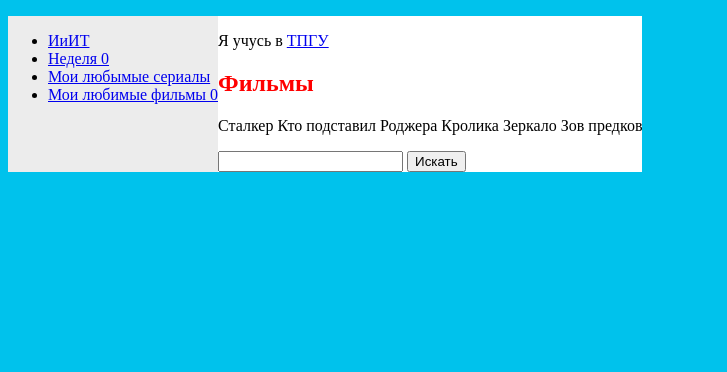
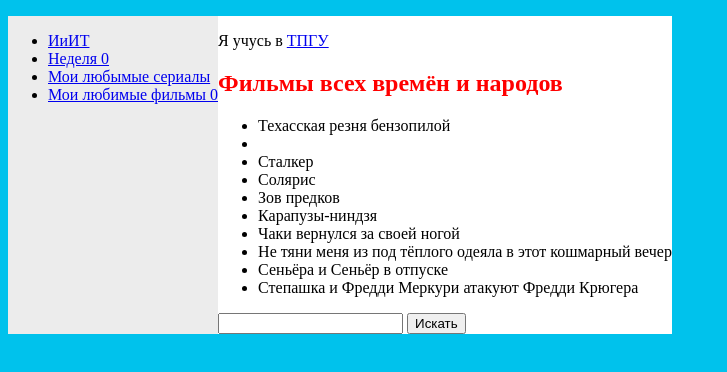
Before and after one commit to Chaoslegion-cpu/Chaoslegion-cpu.github.io, a plain HTML site: page films.html in a window 1280 px wide. Shown: the part 186-558 px from the top of the page, without its empty margins (0-727 px from the left). Drawn offline with Linux system fonts and the light colour scheme.

Commit message:
второй коммит

```diff
--- a/films.html
+++ b/films.html
@@ -22,13 +22,18 @@
              </nav>
              <main>
                <p>Я учусь в <a href="https://www.tspu.edu.ru">ТПГУ</a></p>
-               <h2>Фильмы</h2>
-               <p>
-                   Сталкер
-                   Кто подставил Роджера Кролика
-                   Зеркало
-                   Зов предков
-               </p>
+               <h2>Фильмы всех времён и народов</h2>
+               <ul>
+                   <li>Техасская резня бензопилой <li></li>
+                   <li>Сталкер</li>
+                   <li>Солярис</li>
+                   <li>Зов предков</li>
+                   <li>Карапузы-ниндзя</li>
+                   <li>Чаки вернулся за своей ногой</li>
+                   <li>Не тяни меня из под тёплого одеяла в этот кошмарный вечер</li>
+                   <li>Сеньёра и Сеньёр в отпуске</li>
+                   <li>Степашка и Фредди Меркури атакуют Фредди Крюгера</li>
+               </ul>
                <form action="https://www.google.com/search" method="get">
                     <input type="text" name="q">
                     <input type="submit" value="Искать">
```
Also changed, not shown: serial.html (+13 -8 lines).
